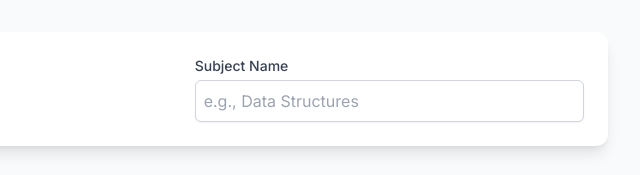
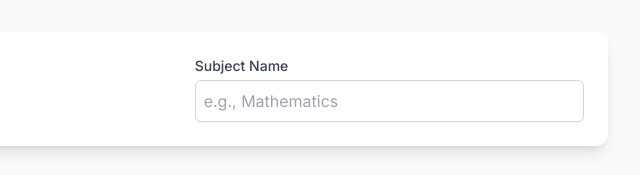
Before and after one commit to karampb02/aseccse, a plain HTML site: page index_Version4.html in a window 1280 px wide. Shown: the top 175 px of the page, 640-1280 px from the left. Drawn offline with nearby package versions, Linux system fonts and the light colour scheme.

Commit message:
Update index_Version4.html

```diff
--- a/index_Version4.html
+++ b/index_Version4.html
@@ -26,7 +26,7 @@
       </div>
       <div class="mt-4 md:mt-0 w-full md:w-1/3">
         <label for="subject" class="block text-sm font-medium text-gray-700 mb-1">Subject Name</label>
-        <input id="subject" class="w-full p-2 border border-gray-300 rounded-md shadow-sm focus:ring-blue-500 focus:border-blue-500" placeholder="e.g., Data Structures"/>
+        <input id="subject" class="w-full p-2 border border-gray-300 rounded-md shadow-sm focus:ring-blue-500 focus:border-blue-500" placeholder="e.g., Mathematics"/>
       </div>
     </div>
   </div>
```
